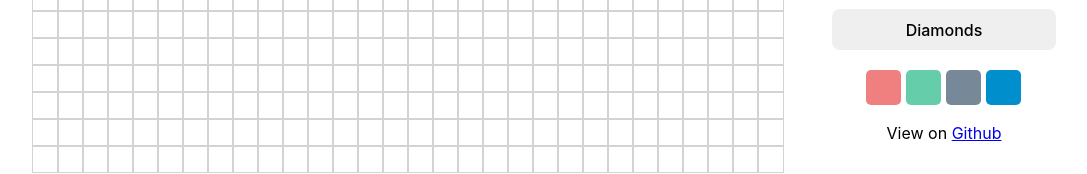
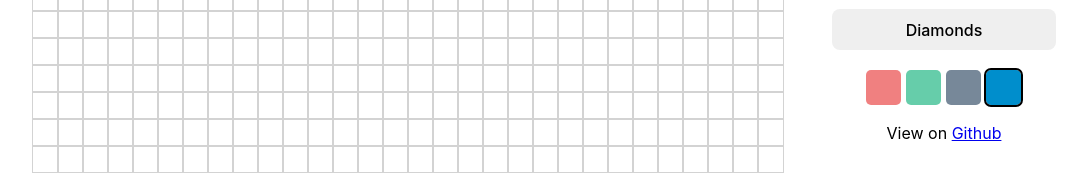
Before and after one commit to reyoung98/gameoflife, a React (Vite) app: page / in a window 1280 px wide. Shown: the part 403-577 px from the top of the page, without its empty margins (86-1173 px from the left). Built offline with nearby package versions, Linux system fonts and the light colour scheme; the HTML template or start-up script is replaced by a standard one.

Commit message:
Separate config options component

```diff
--- /dev/null
+++ b/src/Colors.tsx
@@ -0,0 +1,30 @@
+import { Dispatch, SetStateAction } from "react";
+
+export const Colors = ({
+  color,
+  setColor,
+}: {
+  color: string;
+  setColor: Dispatch<SetStateAction<string>>;
+}) => {
+  return (
+    <div className="color-select">
+      <div
+        className={`box coral ${color === "coral" ? "selected" : ""}`}
+        onClick={() => setColor("coral")}
+      ></div>
+      <div
+        className={`box aquamarine ${color === "aquamarine" ? "selected" : ""}`}
+        onClick={() => setColor("aquamarine")}
+      ></div>
+      <div
+        className={`box gray ${color === "gray" ? "selected" : ""}`}
+        onClick={() => setColor("gray")}
+      ></div>
+      <div
+        className={`box blue ${color === "blue" ? "selected" : ""}`}
+        onClick={() => setColor("blue")}
+      ></div>
+    </div>
+  );
+};
--- /dev/null
+++ b/src/ConfigOptions.tsx
@@ -0,0 +1,40 @@
+import { Dispatch, SetStateAction } from "react";
+import {
+  diamondConfig,
+  gliderConfig,
+  heartConfig,
+  pulseConfig,
+  squareConfig,
+  stripeConfig,
+} from "./starting-configs";
+
+import { Colors } from "./Colors";
+
+export const ConfigOptions = ({
+  color,
+  setColor,
+  setLivingCells,
+}: {
+  color: string;
+  setColor: Dispatch<SetStateAction<string>>;
+  setLivingCells: Dispatch<SetStateAction<number[][]>>;
+}) => {
+  return (
+    <div className="config-options">
+      <p>Choose starting configuration</p>
+      <button onClick={() => setLivingCells(pulseConfig)}>Pulse</button>
+      <button onClick={() => setLivingCells(gliderConfig)}>Gliders</button>
+      <button onClick={() => setLivingCells(heartConfig)}>Heart</button>
+      <button onClick={() => setLivingCells(stripeConfig)}>Stripes</button>
+      <button onClick={() => setLivingCells(squareConfig)}>Squares</button>
+      <button onClick={() => setLivingCells(diamondConfig)}>Diamonds</button>
+      <Colors color={color} setColor={setColor} />
+      <p>
+        View on{" "}
+        <a target="_blank" href="https://github.com/reyoung98/gameoflife">
+          Github
+        </a>
+      </p>
+    </div>
+  );
+};
--- a/src/Game.tsx
+++ b/src/Game.tsx
@@ -1,14 +1,7 @@
 import { useState } from "react";
 import { Cell } from "./Cell";
+import { ConfigOptions } from "./ConfigOptions";
 import "./game.scss";
-import {
-  diamondConfig,
-  gliderConfig,
-  heartConfig,
-  pulseConfig,
-  squareConfig,
-  stripeConfig,
-} from "./starting-configs";
 
 export const Game = ({
   numRows,
@@ -18,7 +11,7 @@ export const Game = ({
   numCols: number;
 }) => {
   const [livingCells, setLivingCells] = useState<number[][]>([]);
-  const [color, setColor] = useState<string>('blue')
+  const [color, setColor] = useState<string>("blue");
 
   const livingCoordinates: string[] = livingCells.map((cell) => cell.join());
 
@@ -94,15 +87,7 @@ export const Game = ({
     setLivingCells([]);
   };
 
-  const selectConfig = (config: number[][]) => {
-    setLivingCells(config)
-  }
-
   console.log("livingCells", livingCells);
-
-  const selectColor = (color: string) => {
-    setColor(color)
-  }
 
   return (
     <>
@@ -124,22 +109,11 @@ export const Game = ({
           Clear board
         </button>
       </div>
-      <div className="config-options">
-        <p>Choose starting configuration</p>
-        <button onClick={() => selectConfig(pulseConfig)}>Pulse</button>
-        <button onClick={() => selectConfig(gliderConfig)}>Gliders</button>
-        <button onClick={() => selectConfig(heartConfig)}>Heart</button>
-        <button onClick={() => selectConfig(stripeConfig)}>Stripes</button>
-        <button onClick={() => selectConfig(squareConfig)}>Squares</button>
-        <button onClick={() => selectConfig(diamondConfig)}>Diamonds</button>
-        <div className="color-select">
-          <div className="box coral" onClick={() => selectColor('coral')}></div>
-          <div className="box aquamarine" onClick={() => selectColor('aquamarine')}></div>
-          <div className="box gray" onClick={() => selectColor('gray')}></div>
-          <div className="box blue" onClick={() => selectColor('blue')}></div>
-        </div>
-          <p>View on <a target='_blank' href='https://github.com/reyoung98/gameoflife'>Github</a></p>
-      </div>
+      <ConfigOptions
+        color={color}
+        setColor={setColor}
+        setLivingCells={setLivingCells}
+      />
     </>
   );
 };
--- a/src/game.scss
+++ b/src/game.scss
@@ -94,4 +94,8 @@ button:focus-visible {
   .blue {
     background-color: #008ecc;
   }
+
+  .selected {
+    outline: 2px solid black;
+  }
 }
```
